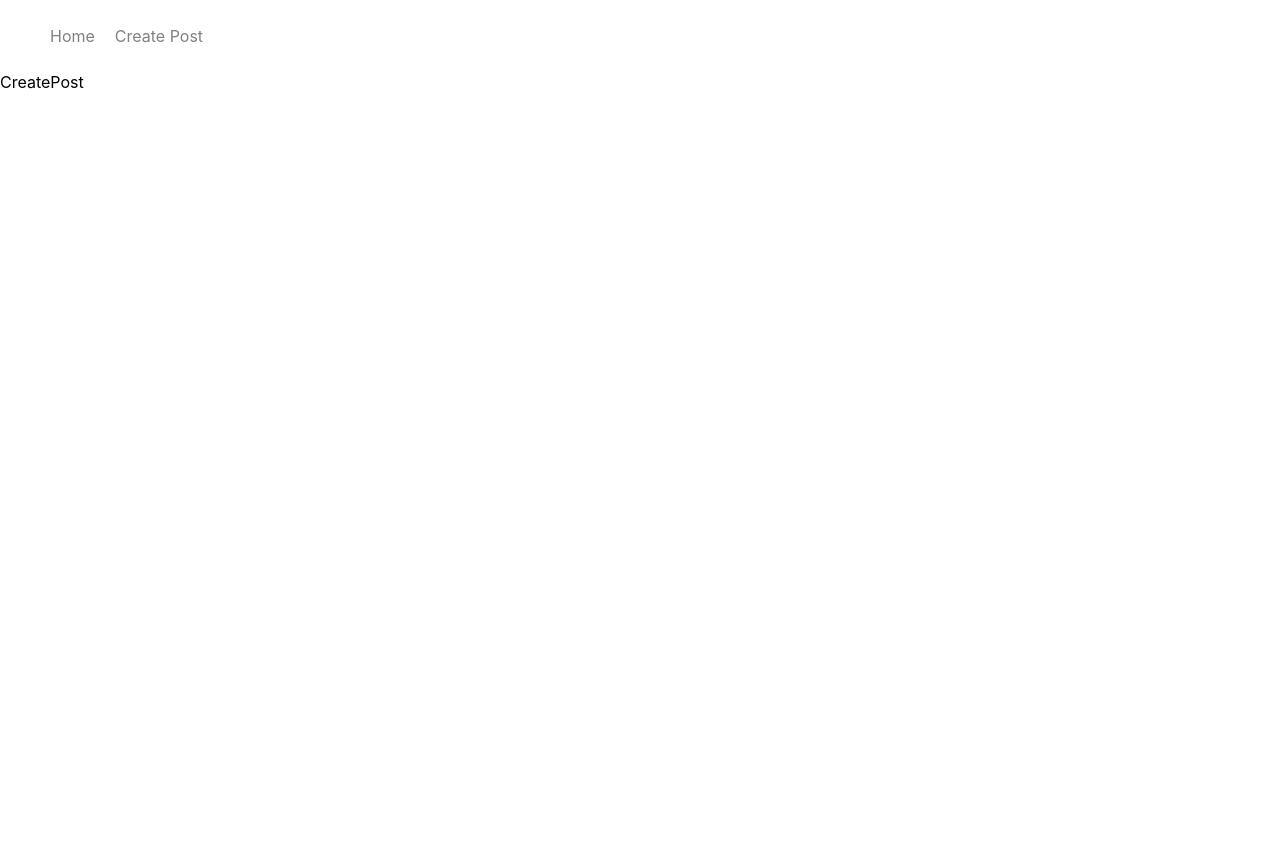
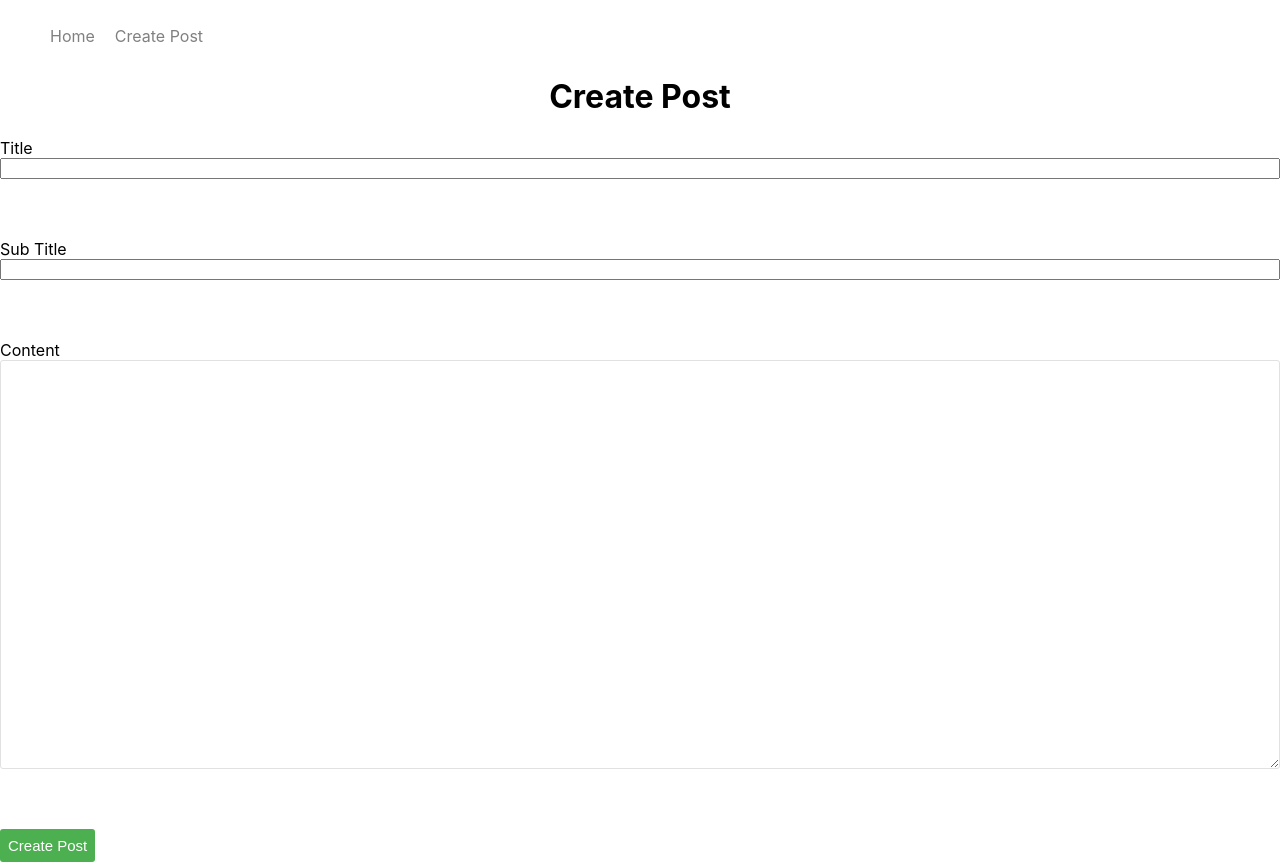
Before and after one commit to JaswantSingh007/react-hooks-blog, a React (Create React App) app: page /create-post in a window 1280 px wide. Before the commit the page ends 800 px from the top, so only its background shows below. Built offline with nearby package versions, Linux system fonts and the light colour scheme; the HTML template or start-up script is replaced by a standard one.

Commit message:
Creating a Post Using React Hooks

```diff
--- a/src/components/CreatePost.js
+++ b/src/components/CreatePost.js
@@ -1,9 +1,42 @@
+import { useState } from "react";
+
 function CreatePost() {
-    return (
-      <div className="">
-        CreatePost
-      </div>
-    );
+  const[title, setTitle]=useState();
+  const[subTitle, setSubTitle]=useState();
+  const[content, setContent]=useState();
+
+  function handelSubmit (e) {
+    e.preventDefault();
+
+    console.log("title:", title);
+    console.log("subTitle:", subTitle);
+    console.log("content:", content);
   }
+  return (
+    <div className="create-post">
+      <h1>Create Post</h1>
+      <form onSubmit={handelSubmit}>
+        <div className="form-field">
+          <label>Title</label>
+          <input value={title} onChange={ (e)=> setTitle(e.target.value) } />
+        </div>
 
-  export default CreatePost;
+        <div className="form-field">
+          <label>Sub Title</label>
+          <input value={subTitle} onChange={(e)=>setSubTitle(e.target.value)} />
+        </div>
+
+        <div className="form-field">
+          <label>Content</label>
+          <textarea value={content} onChange={(e)=>setContent(e.target.value)} >
+
+          </textarea>
+        </div>
+
+        <button className="create-post-btn">Create Post</button>
+      </form>
+    </div>
+  );
+}
+
+export default CreatePost;
--- a/src/components/Navbar.js
+++ b/src/components/Navbar.js
@@ -1,5 +1,4 @@
 import { Link } from "react-router-dom";
-import '../index.css';
 
 function Navbar() {
     return (
--- a/src/index.css
+++ b/src/index.css
@@ -30,3 +30,41 @@ code {
   text-decoration: underline;
   color: blue;
 }
+
+/* Styles for Create Post */
+.create-post h1{
+  text-align: center;
+}
+.create-post .form-field{
+  display: flex;
+  flex-direction: column;
+  margin-bottom: 60px;
+}
+.create-post .form-field-label{
+  margin-bottom: 9px;
+}
+.create-post .form-field-input{
+  height: 37px;
+  border: 1px solid #e1e1e1;
+  border-radius: 3px;
+  font-size: 18px;
+  padding-left: 10px;
+}
+.create-post .form-field textarea{
+  border: 1px solid #e1e1e1;
+  height: 400px;
+  font-size: 18px;
+  padding-left: 10px;
+  border-radius: 3px;
+  padding-top: 5px;
+}
+.create-post .create-post-btn{
+  height: 33px;
+  background: #4caf50;
+  border: 0;
+  color: #fff;
+  padding: 8px;
+  font-size: 15px;
+  border-radius: 3px;
+  cursor: pointer;
+}
```
